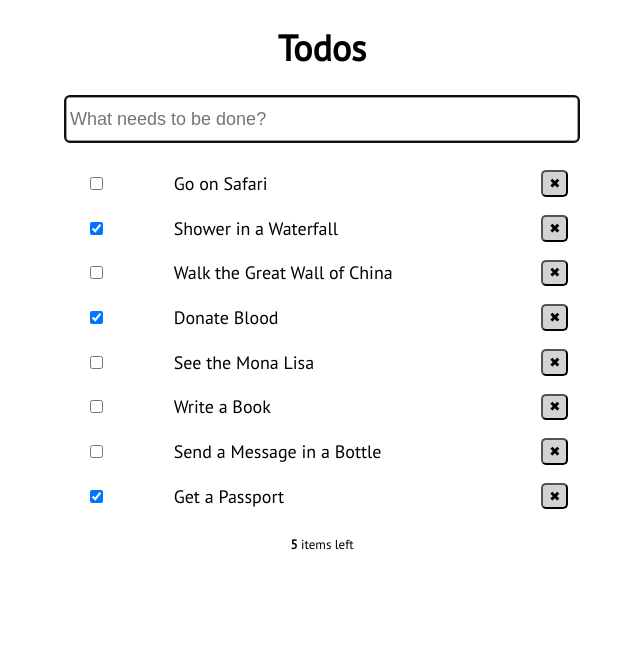
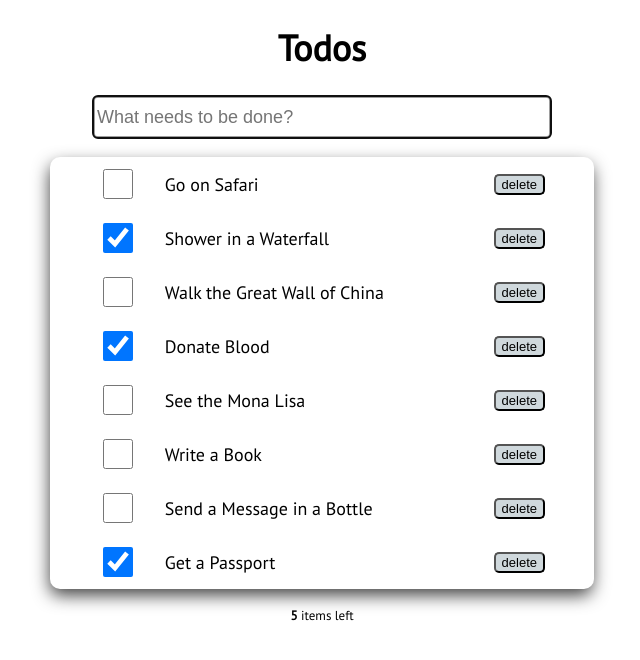
Before and after one commit to superpuper777/Todos, an Angular app: page / in a window 1280 px wide. Shown: the top 660 px of the page, without its empty margins (318-958 px from the left). Built offline with nearby package versions, Linux system fonts and the light colour scheme.

Commit message:
Fix some styles

```diff
--- a/src/app/todo-new/todo-new.component.css
+++ b/src/app/todo-new/todo-new.component.css
@@ -3,14 +3,12 @@ h1 {
 }
 
 .new-todo {
+  margin: 0 auto;
+  width: 25em;
+  height: 2em;
   display: block;
-  margin-right: auto;
-  margin-left: auto;
-  width: 28em;
-  height: 2em;
   border: 3px solid #9E9E9E;
   color: #000000;
-  padding: 3px;
   font-size: large;
   background: #FFF;
   border-radius: 5px;
--- a/src/app/todos/todos.component.css
+++ b/src/app/todos/todos.component.css
@@ -1,17 +1,20 @@
 .main {
   position: relative;
   display: block;
-  margin-right: auto;
-  margin-left: auto;
-  width: 30em;
-  padding-right: 30px;
+  margin: 0 auto;
+  width: 28em;
+  padding-right: 40px;
+  box-shadow: -1px 7px 17px -1px rgba(0, 0, 0, 0.76);
+  border-radius: 10px;
 }
 
 .view {
+  position: relative;
   display: flex;
   flex-wrap: wrap;
   align-items: center;
   justify-content: space-between;
+  cursor: pointer;
 }
 
 .view__label {
@@ -30,26 +33,33 @@ li.selected {
   color: white;
 }
 
+li.selected .destroy {
+  background-color: rgb(141, 140, 140);
+  color: white;
+}
+
 li.selected:hover {
   background-color: #BBD8DC;
   color: white;
 }
 
-input {
-  float: left;
+.toggle {
+  height: 30px;
+  width: 30px;
+}
+
+.view__label {
   cursor: pointer;
 }
 
-
-label {
+.destroy {
+  border-radius: 5px;
+  background-color: #CFD8DC;
   cursor: pointer;
+  font-size: small;
 }
 
-button {
-  float: right;
-  width: 2em;
-  height: 2em;
-  border-radius: 5px;
-  background-color: lightgrey;
-  cursor: pointer;
+.destroy:hover,
+.destroy:focus {
+  background-color: rgb(163, 154, 154);
 }
--- a/src/app/todos/todos.component.html
+++ b/src/app/todos/todos.component.html
@@ -4,7 +4,7 @@
       <div class="view">
         <input class="toggle" type="checkbox" (click)="onToggleTodoComplete(todo)" [checked]="todo.complete">
         <label class="view__label">{{todo.title}}</label>
-        <button class="destroy" (click)="onRemoveTodo(todo)">&#10006;</button>
+        <button class="destroy" (click)="onRemoveTodo(todo)">delete</button>
       </div>
     </li>
     <div *ngIf="selectedTodo">
```
Also changed, not shown: src/app/todo-counter/todo-counter.component.html (line endings or trailing spaces).
